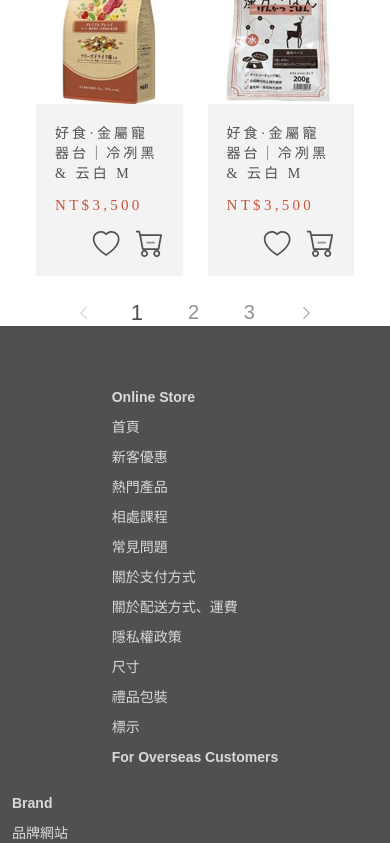
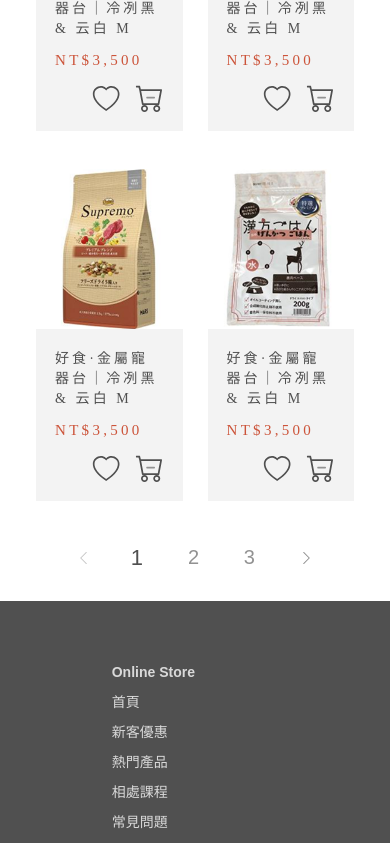
Before and after one commit to Orange1002/project, a Next.js app in the folder next/: page /product in a window 390 px wide. Shown: the part 2121-2964 px from the top of the page. Built offline with nearby package versions, Linux system fonts and the light colour scheme; a web font is replaced by a local one.

Commit message:
將master合併至Nine，並微調product主頁面

```diff
--- a/next/app/product/_components/pagination/pagination.module.scss
+++ b/next/app/product/_components/pagination/pagination.module.scss
@@ -32,3 +32,11 @@
 .pageArrow {
   cursor: pointer;
 }
+
+@media (max-width: 440px) {
+  .pagination {
+    ul {
+      padding: 20px 0 30px 0;
+    }
+  }
+}
--- a/next/app/product/_styles/product-section2.module.scss
+++ b/next/app/product/_styles/product-section2.module.scss
@@ -84,7 +84,7 @@
   .cardGroup {
     flex-wrap: wrap;
     justify-content: space-between;
-    gap: 25px 20px;
+    gap: 70px 20px;
     padding-bottom: 20px;
   }
 }
```
Also changed, not shown: 2 other files (tests, documents, lock files or other folders).
